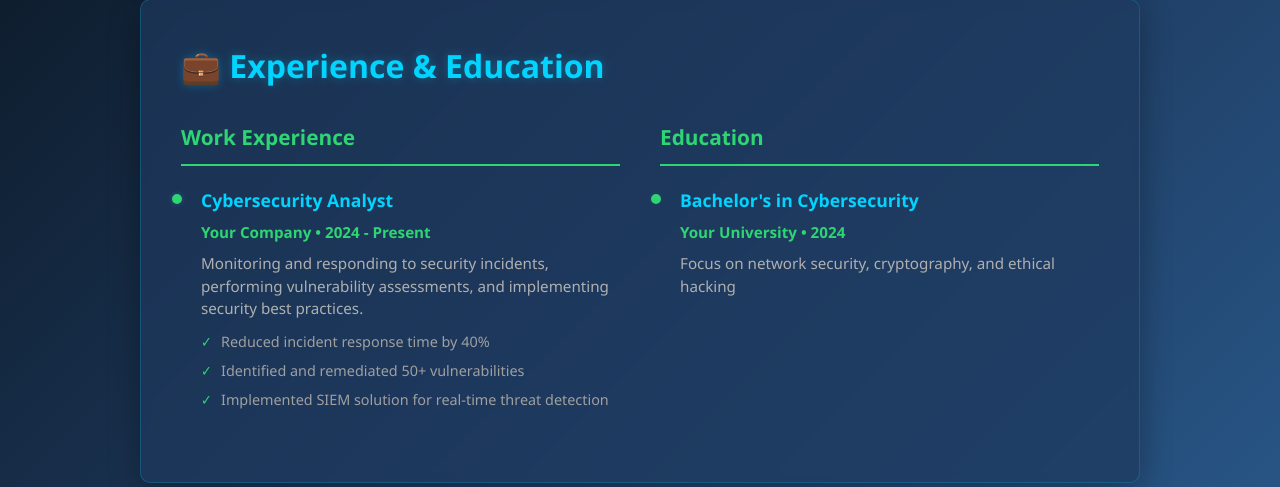
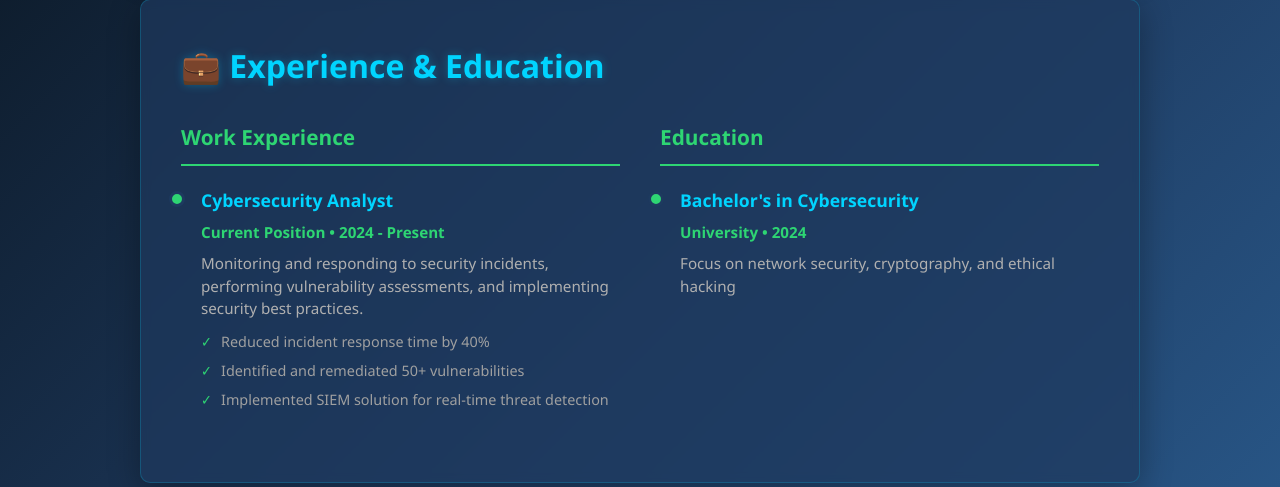
Before and after one commit to mugire-can/portofolio, a PHP site: page /my_portfolio.php in a window 1280 px wide. Shown: the part 2486-2973 px from the top of the page. Run offline with PHP 8.4, Linux system fonts and the light colour scheme.

Commit message:
chore: Remove template text and placeholders

```diff
--- a/assets/js/my_portofolio.js
+++ b/assets/js/my_portofolio.js
@@ -9,9 +9,9 @@ const portfolioData = {
     lastName: "CAN",
     title: "Cybersecurity Specialist",
     tagline: "Defending the Digital Frontier",
-    email: "mugire@email.com", // Update with your email
-    phone: "+1 (XXX) XXX-XXXX", // Update with your phone
-    location: "Your Location", // Update your location
+    email: "mugirecan@gmail.com",
+    phone: "+1 (XXX) XXX-XXXX",
+    location: "Your Location",
     cvFile: "Mugire CAN CV.pdf"
   },
 
@@ -107,11 +107,10 @@ const portfolioData = {
   ],
 
   experience: [
-    // Add your work experience here
     {
       id: 1,
       role: "Cybersecurity Analyst",
-      company: "Your Company",
+      company: "Current Position",
       duration: "2024 - Present",
       description: "Monitoring and responding to security incidents, performing vulnerability assessments, and implementing security best practices.",
       achievements: [
@@ -123,11 +122,10 @@ const portfolioData = {
   ],
 
   education: [
-    // Add your educational background
     {
       id: 1,
       degree: "Bachelor's in Cybersecurity",
-      institution: "Your University",
+      institution: "University",
       year: 2024,
       details: "Focus on network security, cryptography, and ethical hacking"
     }
--- a/my_portfolio.php
+++ b/my_portfolio.php
@@ -247,7 +247,7 @@ if ($_SERVER['REQUEST_METHOD'] === 'POST') {
                         <div class="timeline-marker"></div>
                         <div class="timeline-content">
                             <h4>Cybersecurity Analyst</h4>
-                            <p class="role-company">Your Company • 2024 - Present</p>
+                            <p class="role-company">Current Position • 2024 - Present</p>
                             <p class="role-description">Monitoring and responding to security incidents, performing vulnerability assessments, and implementing security best practices.</p>
                             <ul class="achievements">
                                 <li>Reduced incident response time by 40%</li>
@@ -266,7 +266,7 @@ if ($_SERVER['REQUEST_METHOD'] === 'POST') {
                         <div class="timeline-marker"></div>
                         <div class="timeline-content">
                             <h4>Bachelor's in Cybersecurity</h4>
-                            <p class="role-company">Your University • 2024</p>
+                            <p class="role-company">University • 2024</p>
                             <p class="role-description">Focus on network security, cryptography, and ethical hacking</p>
                         </div>
                     </div>
```
Also changed, not shown: README.md.
